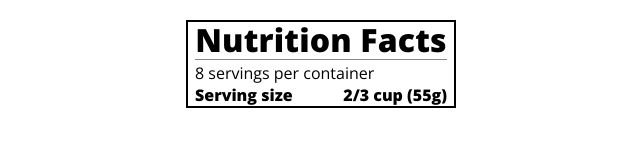
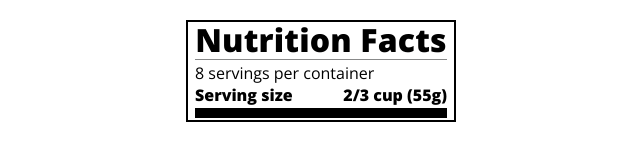
Before and after one commit to gennadijkhimij/html-css-typography, a plain HTML site: page index.html in a window 1280 px wide. Shown: the whole page, without its empty margins (319-959 px from the left). Drawn offline with nearby package versions, Linux system fonts and the light colour scheme.

Commit message:
save projekt

```diff
--- a/index.html
+++ b/index.html
@@ -16,6 +16,10 @@
         <p>8 servings per container</p>
         <p class="bold">Serving size <span>2/3 cup (55g)</span></p>
     </header>
+    <div class="divider large">
+    <div class="calories-info"></div>
+
+    </div>
   </div>
 </body>
 </html>
--- a/styles.css
+++ b/styles.css
@@ -39,3 +39,12 @@ p {
     font-weight: 800; /* встановлює щільність (або жирність) шрифту. Доступні ваги залежать від поточного настроювання.font-weight https://developer.mozilla.org/en-US/docs/Web/CSS/font-weight */
 
 }
+
+.large {
+    height: 10px; /* визначає висоту елемента https://developer.mozilla.org/en-US/docs/Web/CSS/height*/
+  }
+
+  .large, .medium {
+    background-color: black; /*встановлює колір фону елемента.background-color https://developer.mozilla.org/en-US/docs/Web/CSS/background-color */
+    border: 0; /*встановлює межу елемента https://developer.mozilla.org/en-US/docs/Web/CSS/border*/
+  }
```
